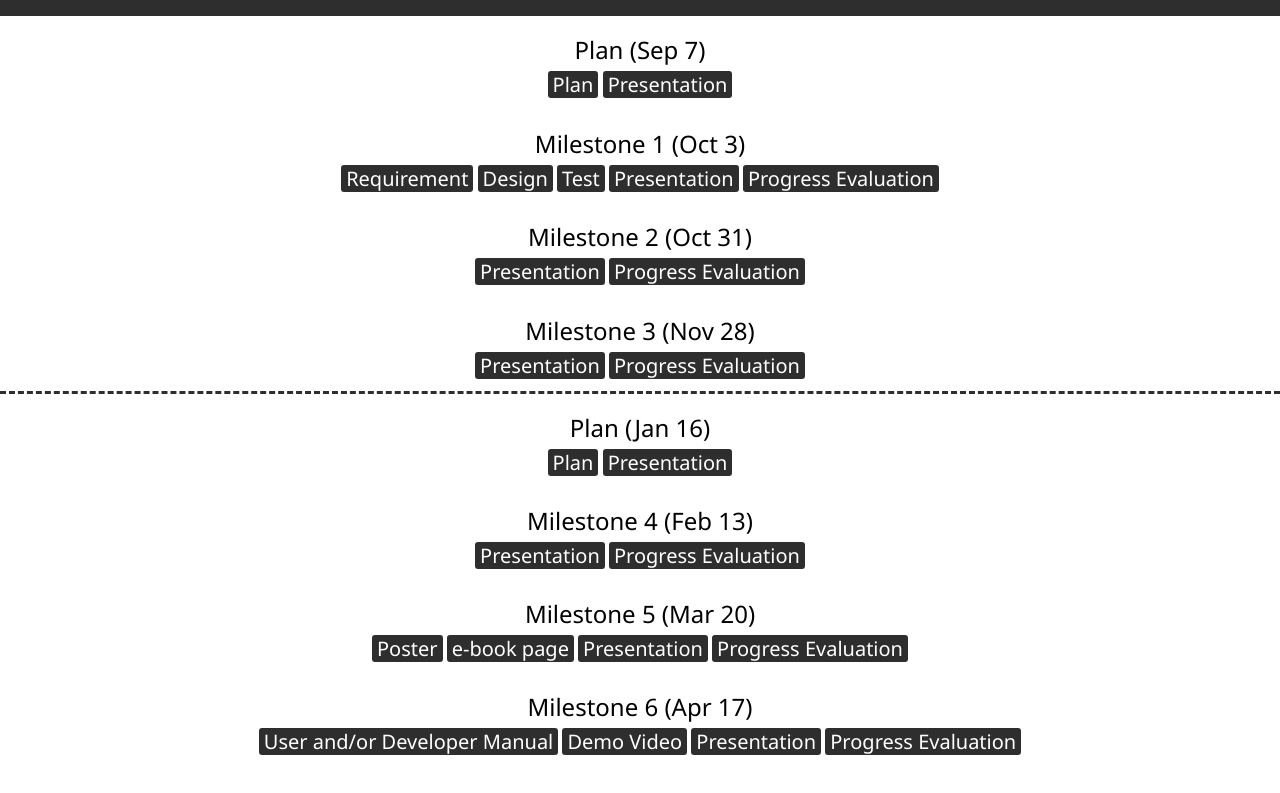
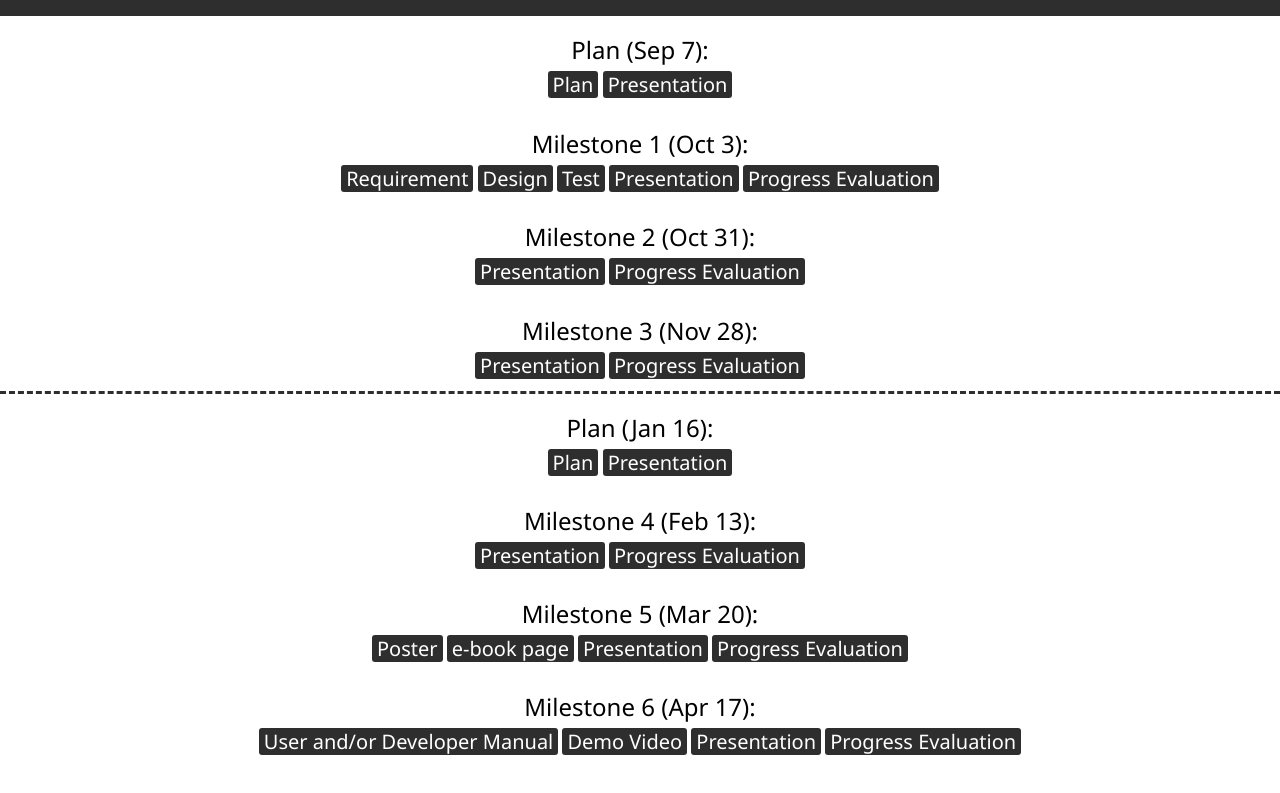
Before and after one commit to mfbrown2019/Senior-Project, a plain HTML site: page index.html in a window 1280 px wide. Shown: the part 439-1232 px from the top of the page. Drawn offline with Linux system fonts and the light colour scheme.

Commit message:
tites and text color

```diff
--- a/index.html
+++ b/index.html
@@ -35,7 +35,7 @@
         </div>
         <div class="first">
             <div>
-                <p>Plan (Sep 7)</p>
+                <p>Plan (Sep 7):</p>
                 <div class="sep7">
                     <a target="_blank" href="https://docs.google.com/document/d/1PcIyOYSPuAAsP20AlVZAVOtNk_g-q0c0AsRFQVwV6BM/edit?usp=sharing">Plan</a>
                     <a target="_blank" href="https://docs.google.com/presentation/d/146WnsQcmqLv-6YBGawao-qtsdiqksDK1pSoFDmbPZ0s/edit?usp=sharing">Presentation</a>
@@ -43,7 +43,7 @@
             </div>
 
             <div>
-                <p>Milestone 1 (Oct 3)</p>
+                <p>Milestone 1 (Oct 3):</p>
                 <div class="oct3">
                     <a href="">Requirement</a>
                     <a href="">Design</a>
@@ -53,14 +53,14 @@
                 </div>
             </div>
             <div>
-                <p>Milestone 2 (Oct 31)</p>
+                <p>Milestone 2 (Oct 31):</p>
                 <div class="oct31">
                     <a href="">Presentation</a>
                     <a href="">Progress Evaluation</a>
                 </div>
             </div>
             <div>
-                <p>Milestone 3 (Nov 28)</p>
+                <p>Milestone 3 (Nov 28):</p>
                 <div class="nov28">
                     <a href="">Presentation</a>
                     <a href="">Progress Evaluation</a>
@@ -72,18 +72,18 @@
         </div>
         <div class="second">
             <div>
-                <p>Plan (Jan 16)</p>
+                <p>Plan (Jan 16):</p>
                 <div class="jan16">
                     <a href="">Plan</a>
                     <a href="">Presentation</a>
                 </div>
             </div>
-            <div><p>Milestone 4 (Feb 13)</p><div class="feb13">
+            <div><p>Milestone 4 (Feb 13):</p><div class="feb13">
                 <a href="">Presentation</a>
                 <a href="">Progress Evaluation</a>
             </div></div>
             <div>
-                <p>Milestone 5 (Mar 20)</p>
+                <p>Milestone 5 (Mar 20):</p>
                 <div class="mar20">
                     <a href="">Poster</a>
                     <a href="">e-book page</a>
@@ -92,7 +92,7 @@
                 </div>
             </div>
             <div>
-                <p>Milestone 6 (Apr 17)</p>
+                <p>Milestone 6 (Apr 17):</p>
                 <div class="apr17">
                     <a href="">User and/or Developer Manual</a>
                     <a href="">Demo Video</a>
--- a/styles.css
+++ b/styles.css
@@ -78,6 +78,7 @@ li {
 
     display: flex;
     justify-content: space-around;
+    color: black;
 }
 .navigation {
     position: fixed;
```
